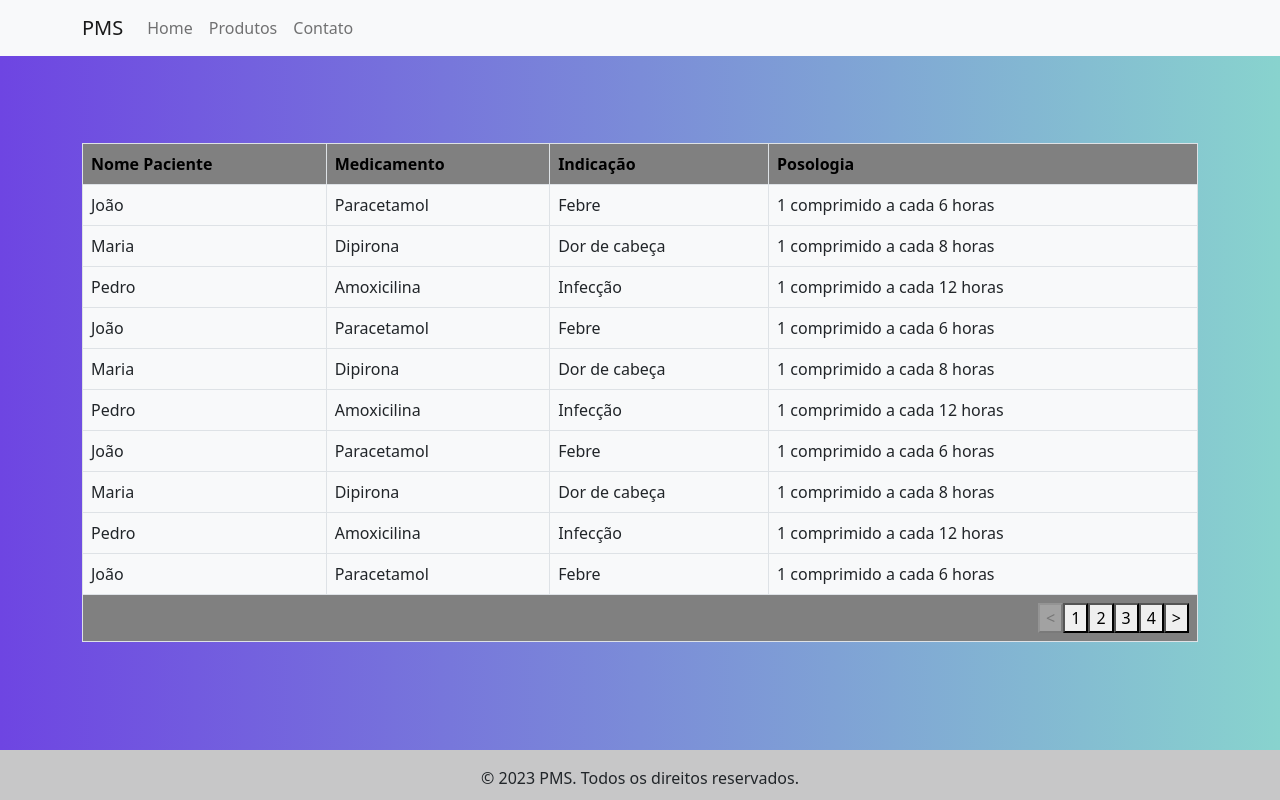
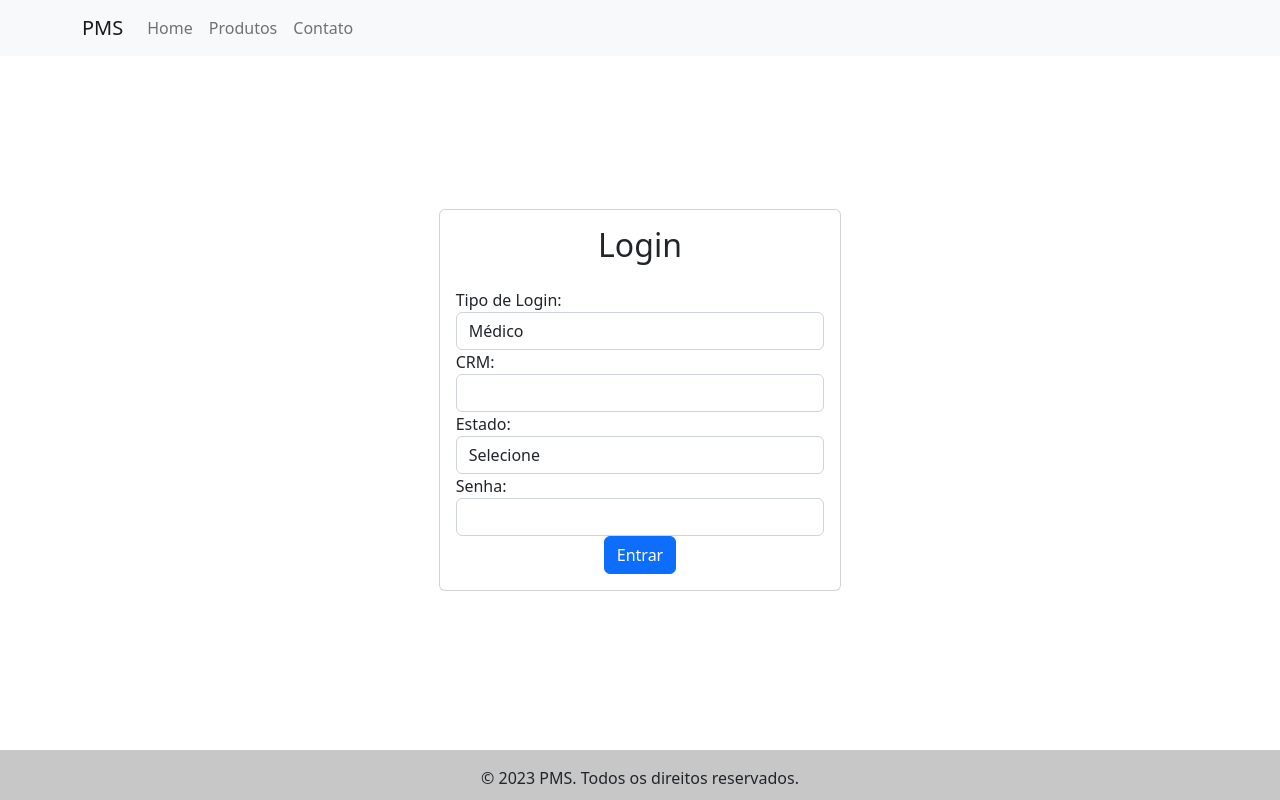
Before and after one commit to Kenyson/Meu-TCC, an Angular app in the folder pms/: page / in a window 1280 px wide. Built offline with nearby package versions, Linux system fonts and the light colour scheme.

Commit message:
feature-TCC-001.08
Foi criado o componente login .

```diff
--- a/pms/src/app/app.component.html
+++ b/pms/src/app/app.component.html
@@ -1 +1 @@
-<app-pms-paciente></app-pms-paciente>
+<app-login></app-login>
--- a/pms/src/app/app.module.ts
+++ b/pms/src/app/app.module.ts
@@ -12,6 +12,7 @@ import { PmsGridComponent } from './components/pms-grid/pms-grid.component';
 import { PmsPacienteComponent } from './components/pms-paciente/pms-paciente.component';
 import { PmsMedicoComponent } from './components/pms-medico/pms-medico.component';
 import { PmsNewPacienteComponent } from './components/pms-new-paciente/pms-new-paciente.component';
+import { LoginComponent } from './components/login/login.component';
 
 
 
@@ -25,6 +26,7 @@ import { PmsNewPacienteComponent } from './components/pms-new-paciente/pms-new-p
     PmsPacienteComponent,
     PmsMedicoComponent,
     PmsNewPacienteComponent,
+    LoginComponent,
   ],
   imports: [
     BrowserModule,
--- /dev/null
+++ b/pms/src/app/components/login/login.component.html
@@ -0,0 +1,49 @@
+<app-pms-header></app-pms-header>
+<div class="container-fluid">
+  <div class="row justify-content-center align-items-center" style="height: 100vh;">
+    <div class="col-sm-6 col-md-4">
+      <div class="card">
+        <div class="card-body">
+          <h2 class="text-center mb-4">Login</h2>
+          <div class="form-group">
+            <label for="loginOption">Tipo de Login:</label>
+            <select id="loginOption" class="form-control" [(ngModel)]="selectedOption" name="loginOption">
+              <option value="medico">Médico</option>
+              <option value="paciente">Paciente</option>
+            </select>
+          </div>
+          <form (ngSubmit)="submitForm()" #loginForm="ngForm">
+            <div *ngIf="selectedOption === 'medico'">
+              <div class="form-group">
+                <label for="crm">CRM:</label>
+                <input type="text" id="crm" class="form-control" name="crm" required>
+              </div>
+              <div class="form-group">
+                <label for="estado">Estado:</label>
+                <select id="estado" class="form-control" [(ngModel)]="selectedEstado" name="estado" required>
+                  <option value="">Selecione</option>
+                  <option *ngFor="let estado of estados" [value]="estado">{{ estado }}</option>
+                </select>
+              </div>
+
+            </div>
+            <div *ngIf="selectedOption === 'paciente'">
+              <div class="form-group">
+                <label for="cpf">CPF:</label>
+                <input type="text" id="cpf" class="form-control" name="cpf" required>
+              </div>
+            </div>
+            <div class="form-group">
+              <label for="password">Senha:</label>
+              <input type="password" id="password" class="form-control" name="password" required>
+            </div>
+            <div class="text-center">
+              <button type="submit" class="btn btn-primary btn-block">Entrar</button>
+            </div>
+          </form>
+        </div>
+      </div>
+    </div>
+  </div>
+</div>
+<app-pms-footer></app-pms-footer>
--- /dev/null
+++ b/pms/src/app/components/login/login.component.ts
@@ -0,0 +1,32 @@
+import { Component } from '@angular/core';
+
+@Component({
+  selector: 'app-login',
+  templateUrl: './login.component.html',
+  styleUrls: ['./login.component.css']
+})
+export class LoginComponent {
+  selectedOption: string;
+  estados: string[];
+  selectedEstado: string;
+
+
+  constructor() {
+    this.selectedOption = 'medico';
+    this.estados = ['Acre', 'Alagoas', 'Amapá', 'Amazonas', 'Bahia', 'Ceará', 'Distrito Federal', 'Espírito Santo', 'Goiás', 'Maranhão', 'Mato Grosso', 'Mato Grosso do Sul', 'Minas Gerais', 'Pará', 'Paraíba', 'Paraná', 'Pernambuco', 'Piauí', 'Rio de Janeiro', 'Rio Grande do Norte', 'Rio Grande do Sul', 'Rondônia', 'Roraima', 'Santa Catarina', 'São Paulo', 'Sergipe', 'Tocantins'];
+    this.selectedEstado = '';
+  }
+
+  changeOption(option: string) {
+    this.selectedOption = option;
+  }
+
+  submitForm() {
+
+    if (this.selectedOption === 'medico') {
+
+    } else if (this.selectedOption === 'paciente') {
+
+    }
+  }
+}
```
Also changed, not shown: pms/src/app/components/login/login.component.css (added), 1 other file (tests, documents, lock files or other folders).
